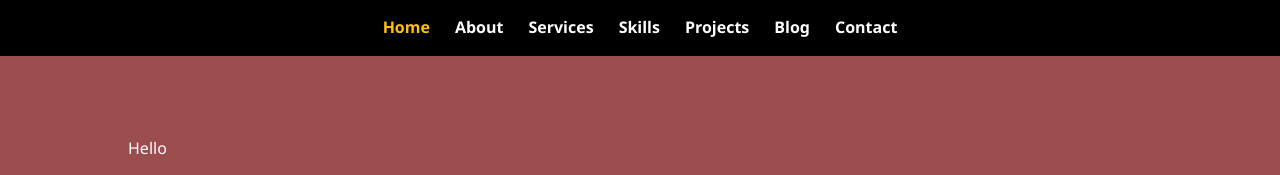
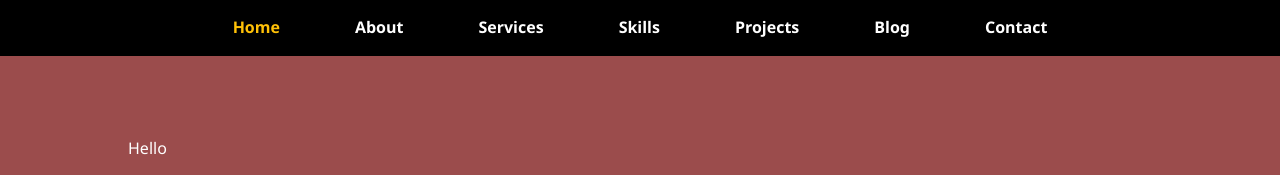
Before and after one commit to imohdaffan/demo, a plain HTML site: page index.html in a window 1280 px wide. Shown: the top 175 px of the page. Drawn offline with Linux system fonts and the light colour scheme.

Commit message:
Update index.html

```diff
--- a/index.html
+++ b/index.html
@@ -12,13 +12,13 @@
 <body>
   <nav>
     <ul>
-      <li><a href="#home" class="active">Home</a></li>
-      <li><a href="about.html">About</a></li>
-      <li><a href="services.html">Services</a></li>
-      <li><a href="skills.html">Skills</a></li>
-      <li><a href="projects.html">Projects</a></li>
-      <li><a href="blog.html">Blog</a></li>
-      <li><a href="contact.html">Contact</a></li>
+      <li><a href="#home" class="active" class="indent">Home</a></li>
+      <li><a href="about.html" class="indent">About</a></li>
+      <li><a href="services.html" class="indent">Services</a></li>
+      <li><a href="skills.html" class="indent">Skills</a></li>
+      <li><a href="projects.html" class="indent">Projects</a></li>
+      <li><a href="blog.html" class="indent">Blog</a></li>
+      <li><a href="contact.html" class="indent">Contact</a></li>
     </ul>
   </nav>
   <!-- Header / Home Section -->
```
